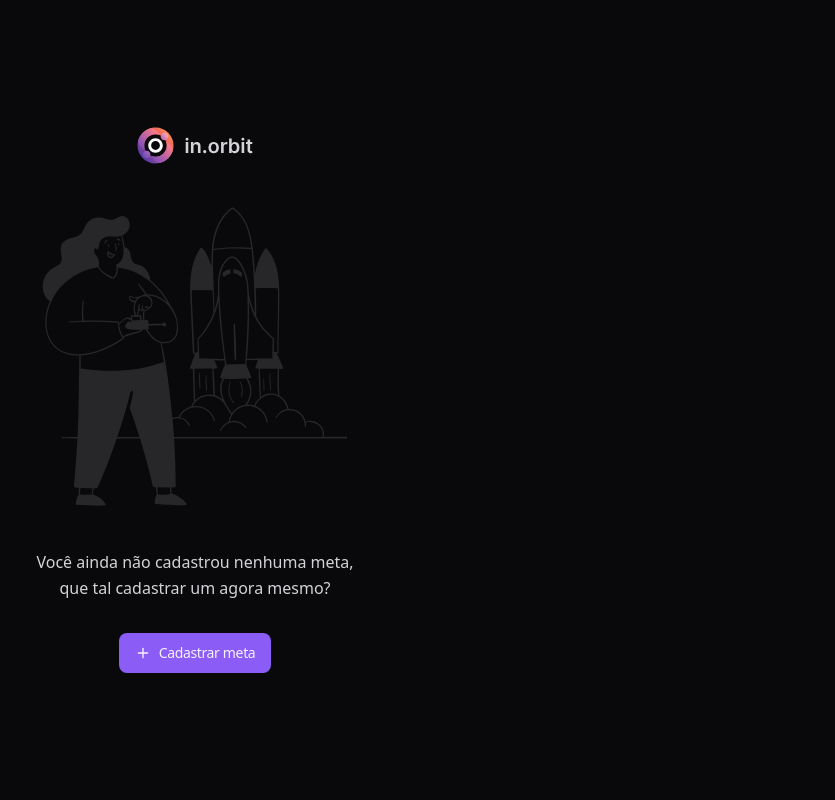
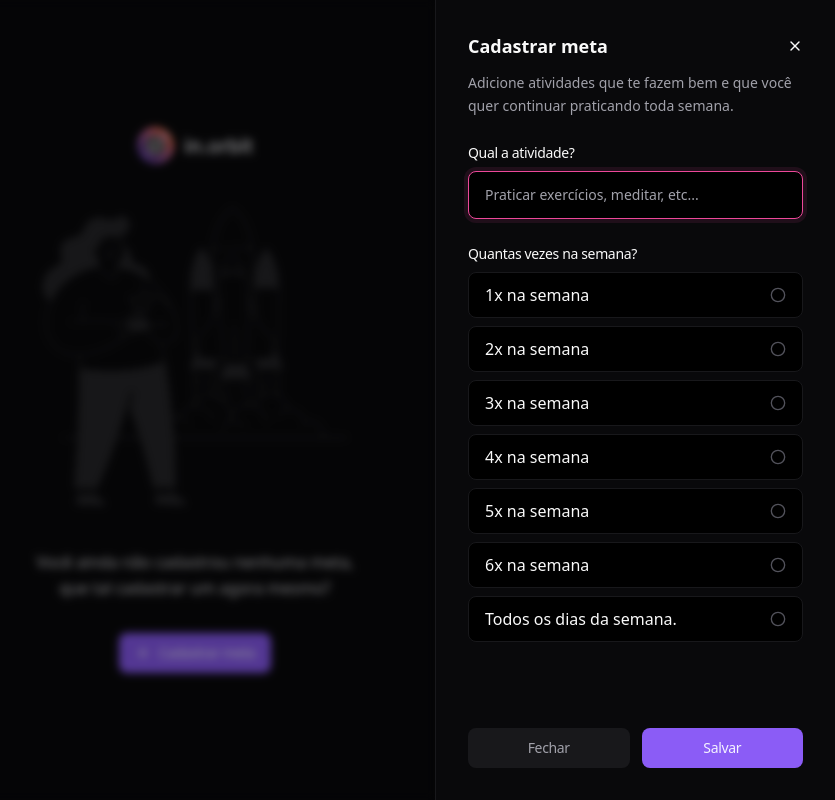
Before and after one commit to LeonardoSantosBR/nlw-pocket-js-frontend, a React (Vite) app: page / in a window 1280 px wide. Both pictures are taken after a click on the button "Cadastrar meta". Shown: the whole page, without its empty margins (445-1280 px from the left). Built offline with nearby package versions, Linux system fonts and the light colour scheme.

Commit message:
fix: ajustes modal de criacao de metas

```diff
--- a/src/App.tsx
+++ b/src/App.tsx
@@ -1,22 +1,105 @@
-import { Plus } from 'lucide-react'
+import { Plus, X } from 'lucide-react'
 import logo from './assets/logo-in-orbit.svg'
 import letsStart from './assets/lets-start.svg'
 import { Button } from './components/ui/button'
+import {
+  Dialog,
+  DialogClose,
+  DialogContent,
+  DialogDescription,
+  DialogTitle,
+  DialogTrigger,
+} from './components/ui/dialog'
+import { Label } from './components/ui/label'
+import { Input } from './components/ui/input'
+import {
+  RadioGroup,
+  RadioGroupIndicator,
+  RadioGroupItem,
+} from './components/ui/radio-group'
 
 export function App() {
   return (
+    <Dialog>
       <div className="h-screen flex flex-col items-center justify-center gap-8">
         <img src={logo} alt="in.orbit" />
         <img src={letsStart} alt="lets start" />
 
         <p className="text-zinc-300 leading-relaxed max-w-80 text-center">
-        Você ainda não cadastrou nenhuma meta, que tal cadastrar um agora mesmo?
+          Você ainda não cadastrou nenhuma meta, que tal cadastrar um agora
+          mesmo?
         </p>
 
+        <DialogTrigger asChild>
           <Button>
             <Plus className="size-4" />
             Cadastrar meta
           </Button>
+        </DialogTrigger>
       </div>
+
+      <DialogContent>
+        <div className="flex flex-col gap-6 h-full">
+          <div className="flex flex-col gap-3">
+            <div className="flex items-center justify-between">
+              <DialogTitle>Cadastrar meta</DialogTitle>
+              <X className="size-4" />
+            </div>
+
+            <DialogDescription>
+              Adicione atividades que te fazem bem e que você quer continuar
+              praticando toda semana.
+            </DialogDescription>
+          </div>
+
+          <form action="" className="flex-1 flex flex-col justify-between">
+            <div className="flex flex-col gap-6">
+              <div className="flex flex-col gap-2">
+                <Label htmlFor="title">Qual a atividade?</Label>
+                <Input
+                  autoFocus
+                  placeholder="Praticar exercícios, meditar, etc..."
+                />
+              </div>
+              <div className="flex flex-col gap-2">
+                <Label htmlFor="title">Quantas vezes na semana?</Label>
+                <RadioGroup>
+                  <RadioGroupItem value="1">
+                    <span>1x na semana</span> <RadioGroupIndicator />
+                  </RadioGroupItem>
+                  <RadioGroupItem value="2">
+                    <span>2x na semana</span> <RadioGroupIndicator />
+                  </RadioGroupItem>
+                  <RadioGroupItem value="3">
+                    <span>3x na semana</span> <RadioGroupIndicator />
+                  </RadioGroupItem>
+                  <RadioGroupItem value="4">
+                    <span>4x na semana</span> <RadioGroupIndicator />
+                  </RadioGroupItem>
+                  <RadioGroupItem value="5">
+                    <span>5x na semana</span> <RadioGroupIndicator />
+                  </RadioGroupItem>
+                  <RadioGroupItem value="6">
+                    <span>6x na semana</span> <RadioGroupIndicator />
+                  </RadioGroupItem>
+                  <RadioGroupItem value="7">
+                    <span>Todos os dias da semana.</span>
+                    <RadioGroupIndicator />
+                  </RadioGroupItem>
+                </RadioGroup>
+              </div>
+            </div>
+            <div className="flex items-center gap-3">
+              <DialogClose asChild>
+                <Button className="flex-1" variant="secondary">
+                  Fechar
+                </Button>
+              </DialogClose>
+              <Button className="flex-1">Salvar</Button>
+            </div>
+          </form>
+        </div>
+      </DialogContent>
+    </Dialog>
   )
 }
```
Lines whose indentation alone changed are shown as unchanged.
